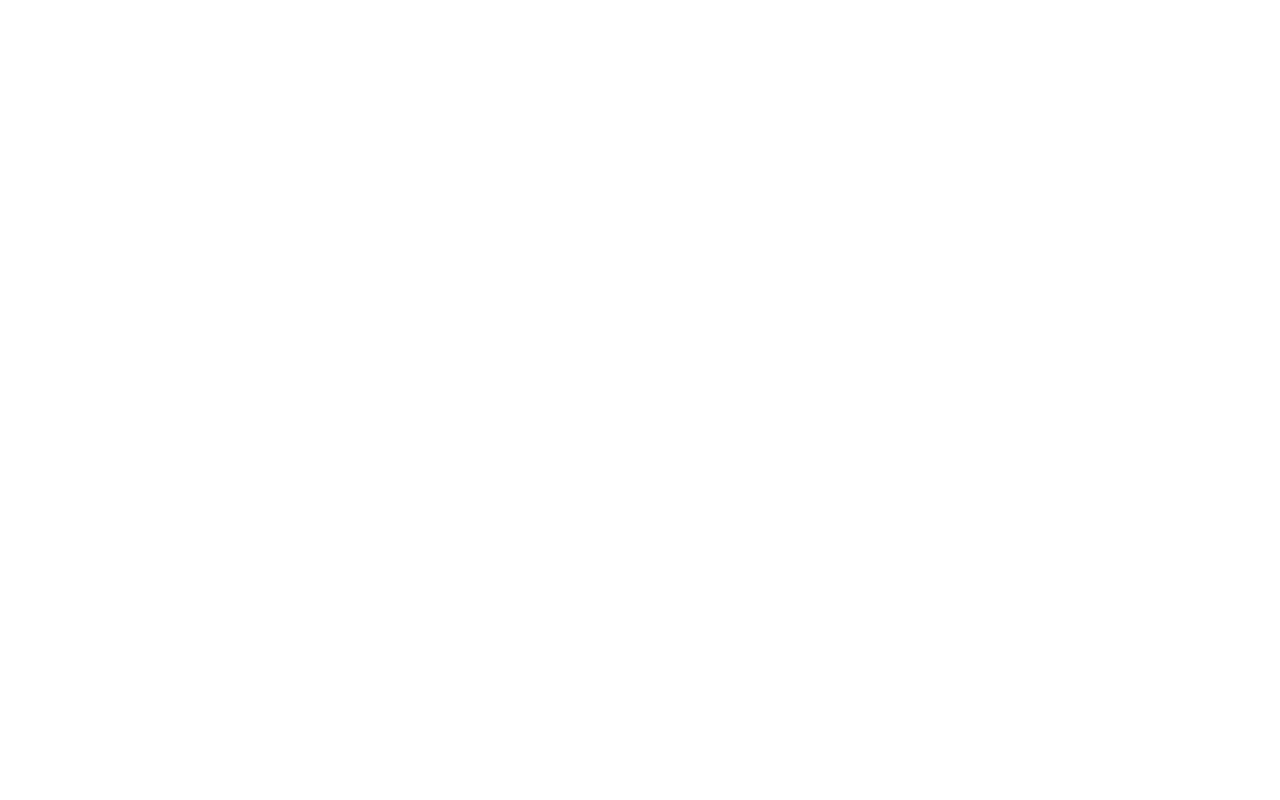
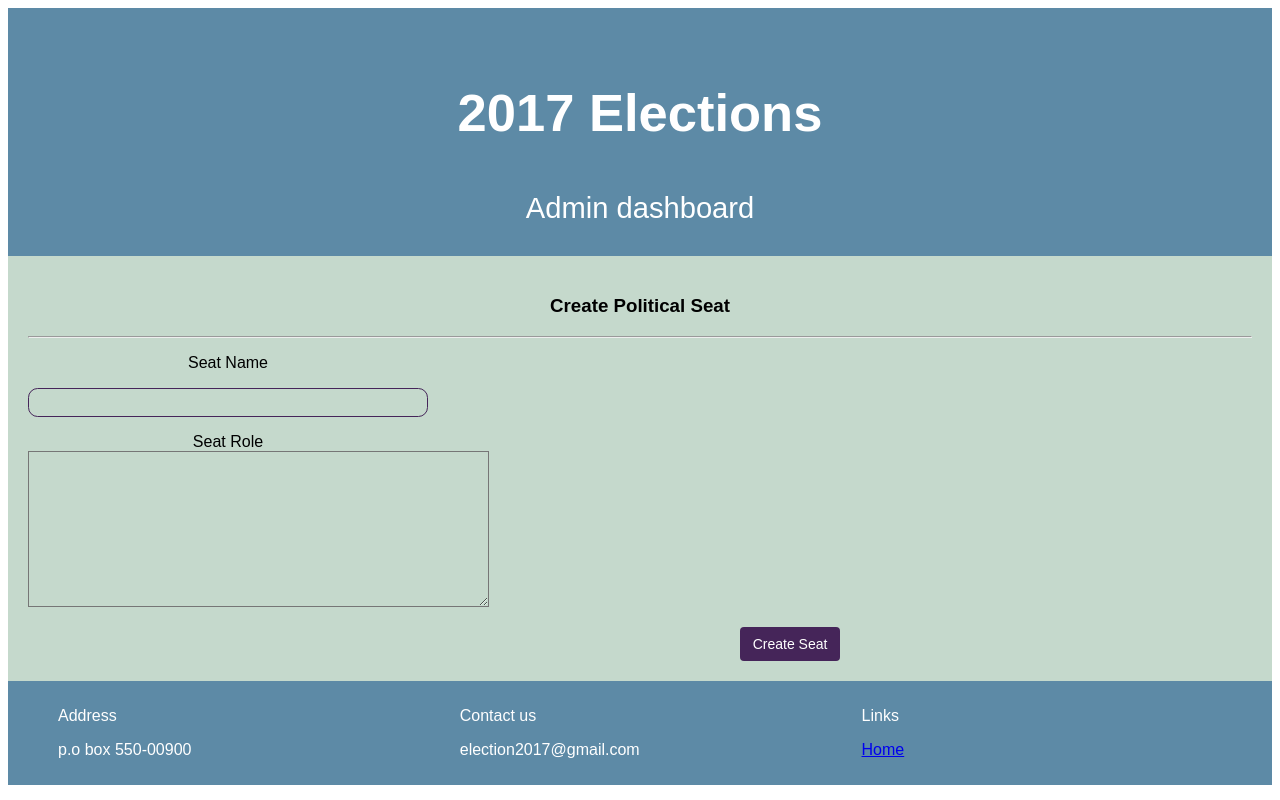
Before and after one commit to kamaathedj/political_arena, a plain HTML site: page ui/create-political-seat.html in a window 1280 px wide. Drawn offline with Linux system fonts and the light colour scheme.

Commit message:
setting form for admin to add political seat

```diff
--- a/ui/create-political-seat.html
+++ b/ui/create-political-seat.html
@@ -0,0 +1,60 @@
+<!DOCTYPE html>
+<html lang="en">
+<head>
+<title>2017 elections</title>
+<meta charset="utf-8">
+<meta name="viewport" content="width=device-width, initial-scale=1">
+<link rel="stylesheet" href="style.css">
+</head>
+<body>
+
+
+<header>
+  <h2>2017 Elections</h2>
+  <small>Admin dashboard</small>
+</header>
+
+<section>
+
+  <article class="form_center">
+   <h3>Create Political Seat</h3>
+
+  <hr>
+
+    <form action="post" class="signup-form">
+
+    <label for="seatname"> Seat Name</label>
+    <input type="text" id="seatname">
+    <label for="role">Seat Role</label>
+    <!--<input type="text" id="role" class="seat_role">-->
+    <textarea name="kij" id="" cols="55" rows="10"></textarea>
+    </form>
+    <button type="submit" class="button_yes btn-place">Create Seat</button>
+
+
+
+
+  </article>
+
+</section>
+
+
+ <footer class="footer-nav">
+  <ul class="footer-nav_items">
+      <li class="footer-nav_item">Address</li>
+      <li class="footer-nav_item">Contact us</li>
+      <li class="footer-nav_item">Links</li>
+  </ul>
+
+  <ul>
+      <li class="footer-nav_item">p.o box 550-00900</li>
+      <li class="footer-nav_item">election2017@gmail.com</li>
+      <li class="footer-nav_item">
+      <a href="index.html">Home</a>
+      </li>
+  </ul>
+
+</footer>
+
+</body>
+</html>
--- a/ui/style.css
+++ b/ui/style.css
@@ -191,3 +191,14 @@ margin-top:20px;
 td{
   padding-left: 4rem;
 }
+.signup-form .seat_role{
+  height: 100px;
+}
+textarea{
+  display: block;
+  background: #C5D9CC;
+}
+textarea:focus{
+  background:#e3e3e3;
+  border-color:#3D2DA6;
+}
```
